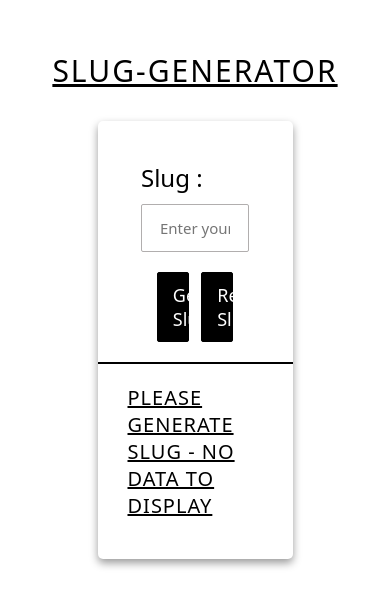
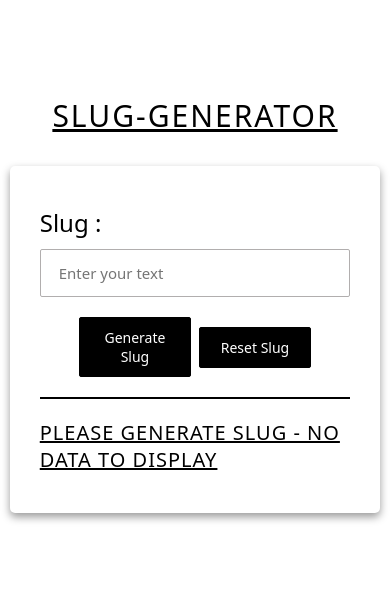
Before and after one commit to CodeWithKartikey/SlugGen, a React (Vite) app: page / in a window 390 px wide. Shown: the part 118-724 px from the top of the page. Built offline with nearby package versions, Linux system fonts and the light colour scheme.

Commit message:
Completed-Slug-Gen-Ver-1.0

```diff
--- a/index.html
+++ b/index.html
@@ -5,8 +5,10 @@
     <meta charset="UTF-8" />
     <!-- Define the viewport for better responsive behavior -->
     <meta name="viewport" content="width=device-width, initial-scale=1.0" />
+    <!-- Favicon -->
+    <link rel="icon" type="image/svg+xml" href="/slugGen.svg" />
     <!-- Theme colour Meta Tag -->
-    <meta name="theme-color" content="#000000" />
+    <meta name="theme-color" content="#FFFFFF" />
     <!-- Description Meta Tag -->
     <meta name="description" content="Generate slugs from text input with this simple slug generator application." />
     <!-- Keywords Meta Tag -->
--- a/src/pages/Error-Page/Error.css
+++ b/src/pages/Error-Page/Error.css
@@ -1,4 +1,6 @@
-/* Styles for the error container */
+/*
+    Styles for the error container
+*/
 .error-container {
     gap: 30px;
     width: 100%;
@@ -10,17 +12,21 @@
     background-color: white;
 }
 
-/* Styles for the error text section */
+/*
+    Styles for the error text section
+*/
 .error-text {
     gap: 5px;
-    width: 100vw;
+    width: 100%;
     height: auto;
     display: flex;
     flex-direction: column;
     align-items: center;
 }
 
-/* Styles for heading level 1 in the error text */
+/*
+    Styles for heading level 1 in the error text
+*/
 .error-text h1 {
     color: black;
     font-size: 30px;
@@ -30,7 +36,9 @@
     text-transform: capitalize;
 }
 
-/* Styles for heading level 2 in the error text */
+/*
+    Styles for heading level 2 in the error text
+*/
 .error-text h2 {
     color: black;
     font-size: 20px;
@@ -40,7 +48,9 @@
     text-transform: capitalize;
 }
 
-/* Styles for the subtext in the error container */
+/*
+    Styles for the subtext in the error container
+*/
 .error-subtext {
     color: black;
     font-size: 15px;
@@ -49,3 +59,26 @@
     letter-spacing: normal;
     text-transform: capitalize;
 }
+
+/*
+    Media queries for responsiveness
+*/
+@media screen and (max-width: 768px) {
+    /* For tablet screens */
+    .error-text h1 {
+        font-size: 24px;
+    }
+    .error-text h2 {
+        font-size: 18px;
+    }
+}
+
+@media screen and (max-width: 480px) {
+    /* For mobile screens */
+    .error-text h1 {
+        font-size: 20px;
+    }
+    .error-text h2 {
+        font-size: 16px;
+    }
+}
--- a/src/pages/Home-Page/Home.css
+++ b/src/pages/Home-Page/Home.css
@@ -1,4 +1,6 @@
-/* Styles for the slug container */
+/*
+    Styles for the slug container
+*/
 .slug {
     gap: 30px;
     width: 100%;
@@ -10,7 +12,9 @@
     background-color: white;
 }
 
-/* Styles for heading level 1 */
+/*
+    Styles for heading level 1
+*/
 h1 {
     color: black;
     font-size: 30px;
@@ -21,7 +25,9 @@ h1 {
     text-decoration: underline;
 }
 
-/* Styles for heading level 3 */
+/*
+    Styles for heading level 3
+*/
 h3 {
     color: black;
     font-size: 20px;
@@ -32,10 +38,13 @@ h3 {
     text-decoration: underline;
 }
 
-/* Styles for the main container */
+/*
+    Styles for the main container
+*/
 .slug-container {
     gap: 20px;
-    width: 50vw;
+    width: 80%;
+    max-width: 700px; /* Limit container width for smaller screens */
     height: auto;
     display: flex;
     flex-direction: column;
@@ -47,16 +56,20 @@ h3 {
     box-shadow: 0 4px 8px rgba(0, 0, 0, 0.4);
 }
 
-/* Styles for the input form within the container */
+/*
+    Styles for the input form within the container
+*/
 .slug-form-input {
     gap: 10px;
-    width: 80%;
+    width: 100%;
     display: flex;
     flex-direction: column;
     align-items: flex-start;
 }
 
-/* Styles for labels within the input form */
+/*
+    Styles for labels within the input form
+*/
 .slug-form-input label {
     color: black;
     font-size: 24px;
@@ -66,7 +79,9 @@ h3 {
     text-transform: capitalize;
 }
 
-/* Styles for text inputs within the input form */
+/*
+    Styles for text inputs within the input form
+*/
 .slug-form-input input[type="text"] {
     width: 100%;
     height: auto;
@@ -80,21 +95,29 @@ h3 {
     transition: border-color 0.3s ease-in-out;
 }
 
-/* Styles for focused text inputs */
+/*
+    Styles for focused text inputs
+*/
 input[type="text"]:focus{
     border-color: black;
 }
 
+/*
+    Styles for the buttons container
+*/
 .btn {
-    width: 75%;
+    width: 70%;
     display: flex;
     align-items: center;
     justify-content: space-evenly;
 }
 
-/* Styles for the generate slug button */
-.input-btn {
-    width: 30%;
+/*
+    Styles for the generate slug button
+*/
+.input-btn,
+.reset-btn {
+    width: 45%;
     height: auto;
     padding: 10px 15px;
     font-size: 18px;
@@ -108,51 +131,37 @@ input[type="text"]:focus{
     transition: all 0.3s ease-in-out;
 }
 
-/* Styles for hover effect on the generate slug button */
-.input-btn:hover {
-    color: black;
-    background-color: #B1AEAE;
-    border: 1px solid #B1AEAE;
-}
-
-/* Styles for the reset slug button */
-.reset-btn {
-    width: 30%;
-    height: auto;
-    padding: 10px 15px;
-    font-size: 18px;
-    font-weight: normal;
-    word-spacing: normal;
-    letter-spacing: normal;
-    border-radius: 2px;
-    border: 1px solid black;
-    color: white;
-    background-color: black;
-    transition: all 0.3s ease-in-out;
-}
-
-/* Styles for hover effect on the reset slug button */
+/*
+    Styles for hover effect on the buttons
+*/
+.input-btn:hover,
 .reset-btn:hover {
     color: black;
     background-color: #B1AEAE;
     border: 1px solid #B1AEAE;
 }
 
-/* Styles for the separator line */
+/*
+    Styles for the separator line
+*/
 .line {
-    width: 100vw;
+    width: 100%;
     border: 1px solid black;
 }
 
-/* Styles for the output container */
+/*
+    Styles for the output container
+*/
 .slug-form-output {
     gap: 10px;
-    width: 80%;
+    width: 100%;
     display: flex;
     flex-direction: column;
 }
 
-/* Styles for labels within the output container */
+/*
+    Styles for labels within the output container
+*/
 .slug-form-output label {
     color: black;
     font-size: 20px;
@@ -162,12 +171,17 @@ input[type="text"]:focus{
     text-transform: capitalize;
 }
 
-/* Styles for the container of the output text input and copy button */
+/*
+    Styles for the container of the output text input and copy button
+*/
 .slug-form-output-container {
+    width: 100%;
     display: flex;
 }
 
-/* Styles for the output text input */
+/*
+    Styles for the output text input
+*/
 .slug-form-output-container input[type="text"] {
     width: 100%;
     height: auto;
@@ -181,14 +195,18 @@ input[type="text"]:focus{
     transition: border-color 0.3s ease-in-out;
 }
 
-/* Styles for focused output text input */
+/*
+    Styles for focused output text input
+*/
 .slug-form-output-container input[type="text"]:focus{
     border-color: black;
 }
 
-/* Styles for the copy button */
+/*
+    Styles for the copy button
+*/
 .output-btn {
-    width: 25%;
+    width: 120px; /* Adjust width as needed */
     height: auto;
     padding: 10px 15px;
     font-size: 18px;
@@ -202,9 +220,37 @@ input[type="text"]:focus{
     transition: all 0.3s ease-in-out;
 }
 
-/* Styles for hover effect on the copy button */
+/*
+    Styles for hover effect on the copy button
+*/
 .output-btn:hover {
     color: black;
     background-color: #B1AEAE;
     border: 1px solid #B1AEAE;
 }
+
+/*
+    Media queries for responsiveness
+*/
+@media screen and (max-width: 768px) {
+    /* For tablet screens */
+    .slug-container {
+        width: 90%;
+    }
+}
+
+@media screen and (max-width: 480px) {
+    /* For mobile screens */
+    .slug-container {
+        width: 95%;
+    }
+
+    .btn {
+        width: 80%;
+    }
+
+    .input-btn,
+    .reset-btn {
+        font-size: 14px;
+    }
+}
```
Also changed, not shown: src/global.css (+19 -0 lines), 1 other file (tests, documents, lock files or other folders).
